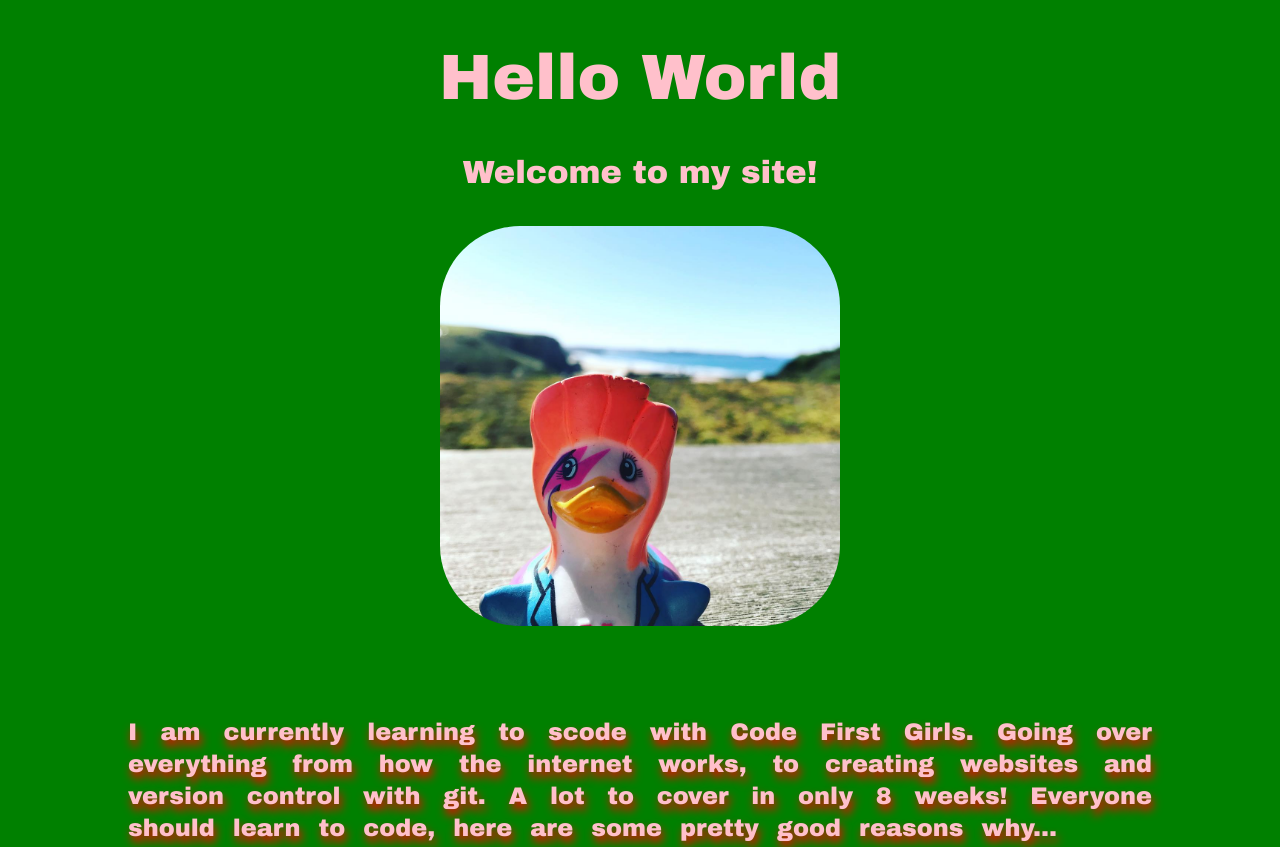
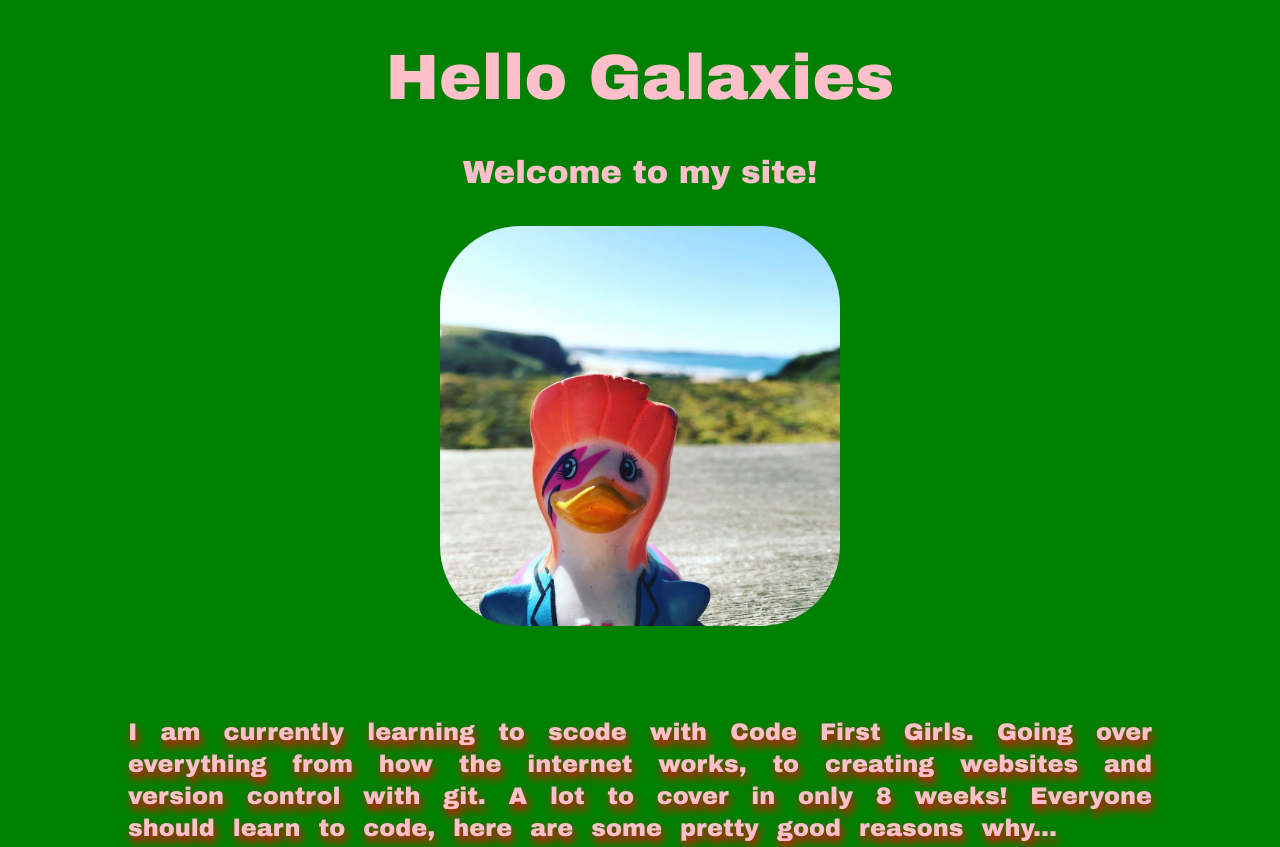
Before and after one commit to lindawystemp/beginners-week-four, a plain HTML site: page coding_course/first_website/index.html in a window 1280 px wide. Shown: the top 847 px of the page. Drawn offline with Linux system fonts and the light colour scheme.

Commit message:
Update index.html

```diff
--- a/coding_course/first_website/index.html
+++ b/coding_course/first_website/index.html
@@ -7,7 +7,7 @@
 
 <body>
   <div class="one">
-    <h1>Hello World</h1>
+    <h1>Hello Galaxies</h1>
     <h2>Welcome to my site!</h2>
     <img src="./duck.jpg" alt="A local image" width="400px">
   </div>
```
